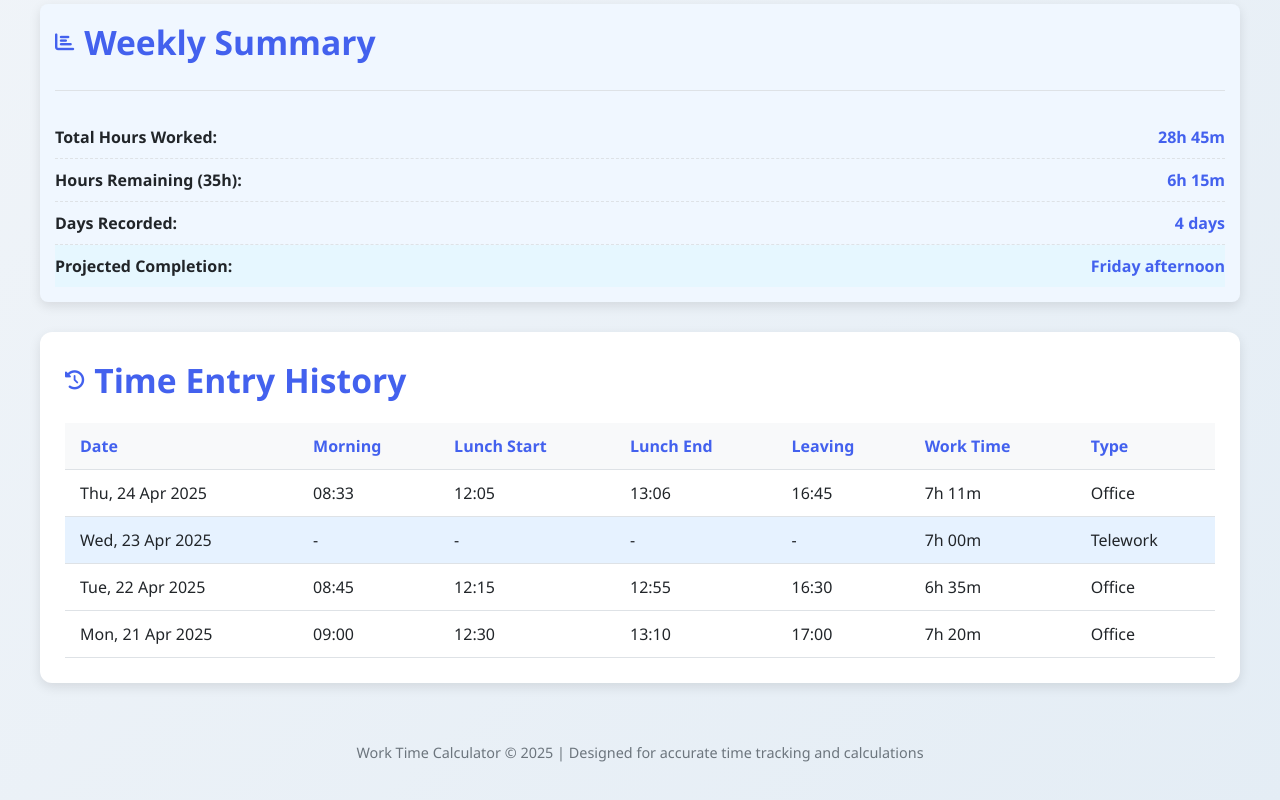
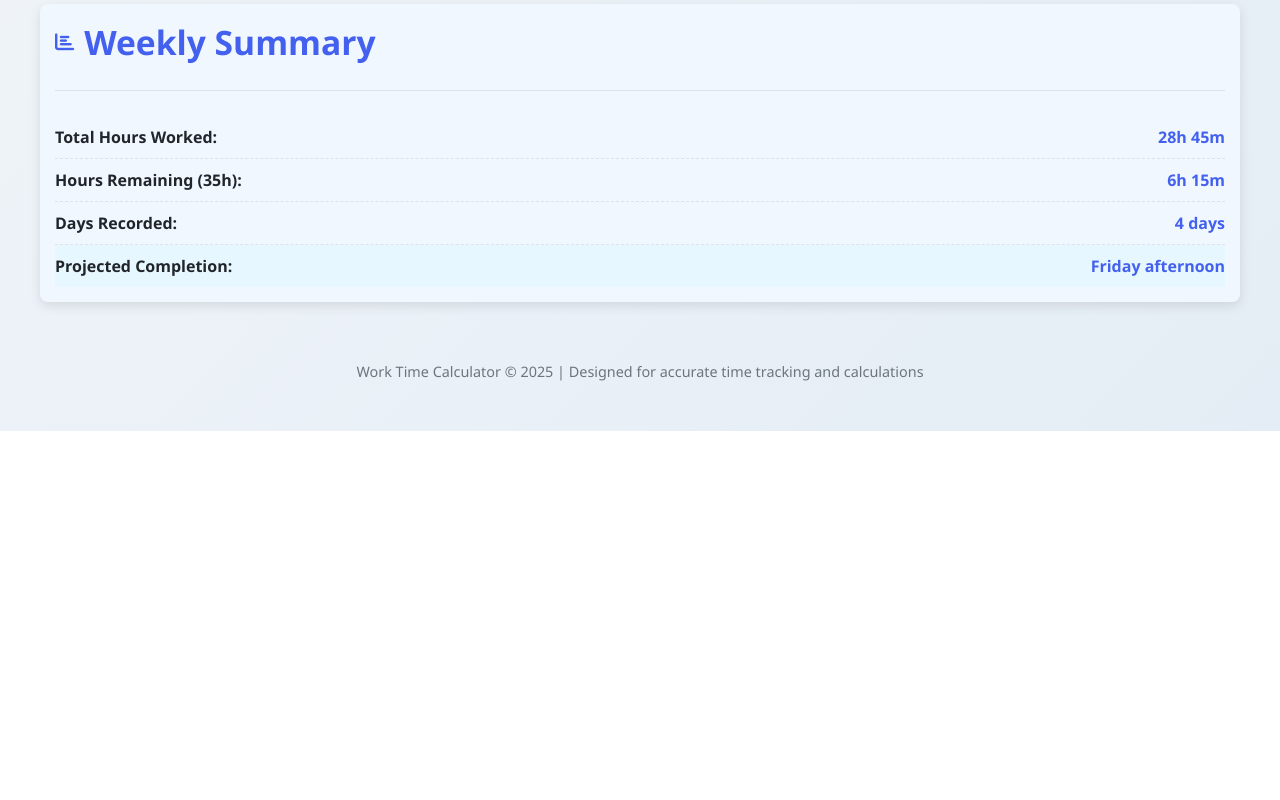
Before and after one commit to FenAbdel/Work-time-calculator, a plain HTML site: page index.html in a window 1280 px wide. Shown: the part 1018-1818 px from the top of the page. After the commit the page ends 1449 px from the top, so only its background shows below. Drawn offline with Linux system fonts and the light colour scheme.

Commit message:
Update index.html

```diff
--- a/index.html
+++ b/index.html
@@ -408,64 +408,7 @@
                 </div>
             </div>
 
-            <div class="card history-card">
-                <div class="card-title">
-                    <i class="fas fa-history"></i>
-                    <h2>Time Entry History</h2>
-                </div>
 
-                <table>
-                    <thead>
-                        <tr>
-                            <th>Date</th>
-                            <th>Morning</th>
-                            <th>Lunch Start</th>
-                            <th>Lunch End</th>
-                            <th>Leaving</th>
-                            <th>Work Time</th>
-                            <th>Type</th>
-                        </tr>
-                    </thead>
-                    <tbody>
-                        <tr>
-                            <td>Thu, 24 Apr 2025</td>
-                            <td>08:33</td>
-                            <td>12:05</td>
-                            <td>13:06</td>
-                            <td>16:45</td>
-                            <td>7h 11m</td>
-                            <td>Office</td>
-                        </tr>
-                        <tr class="telework">
-                            <td>Wed, 23 Apr 2025</td>
-                            <td>-</td>
-                            <td>-</td>
-                            <td>-</td>
-                            <td>-</td>
-                            <td>7h 00m</td>
-                            <td>Telework</td>
-                        </tr>
-                        <tr>
-                            <td>Tue, 22 Apr 2025</td>
-                            <td>08:45</td>
-                            <td>12:15</td>
-                            <td>12:55</td>
-                            <td>16:30</td>
-                            <td>6h 35m</td>
-                            <td>Office</td>
-                        </tr>
-                        <tr>
-                            <td>Mon, 21 Apr 2025</td>
-                            <td>09:00</td>
-                            <td>12:30</td>
-                            <td>13:10</td>
-                            <td>17:00</td>
-                            <td>7h 20m</td>
-                            <td>Office</td>
-                        </tr>
-                    </tbody>
-                </table>
-            </div>
         </main>
 
         <footer class="footer">
```
